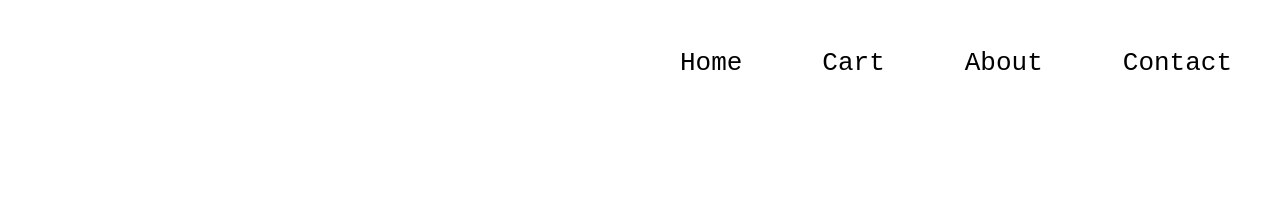
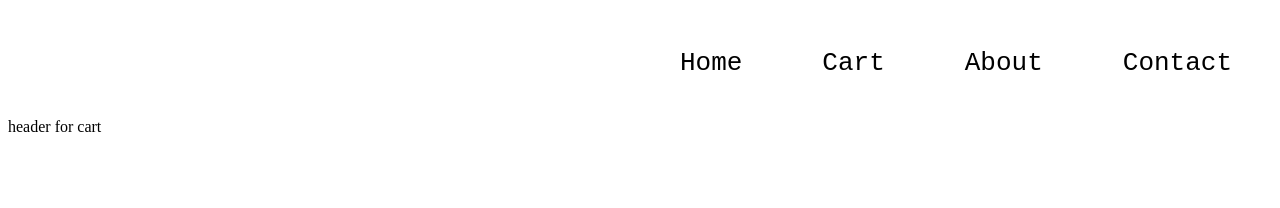
Before and after one commit to alvyjudy/alexwebsite, a React app: page /cart in a window 1280 px wide. Shown: the top 208 px of the page. Built offline with nearby package versions, Linux system fonts and the light colour scheme.

Commit message:
WIP UI for cart

```diff
--- a/src/components/ItemContainer.js
+++ b/src/components/ItemContainer.js
@@ -124,7 +124,13 @@ class ItemContainer extends React.Component {
     );
     return(
       <div className={styles.cart}>
-        {allItems}
+        <div className={styles.cartHeader}>
+          header for cart
+        </div>
+
+        <div className={styles.cartContainer}>
+          {allItems}
+        </div>
       </div>
     );
   }
--- a/src/stylesheets/ItemContainer.module.css
+++ b/src/stylesheets/ItemContainer.module.css
@@ -88,7 +88,7 @@
 }
 
 /*shopping cart */
-.cart {
+.cartContainer {
   display: flex;
   flex-direction: column;
   width: 100%;
```
